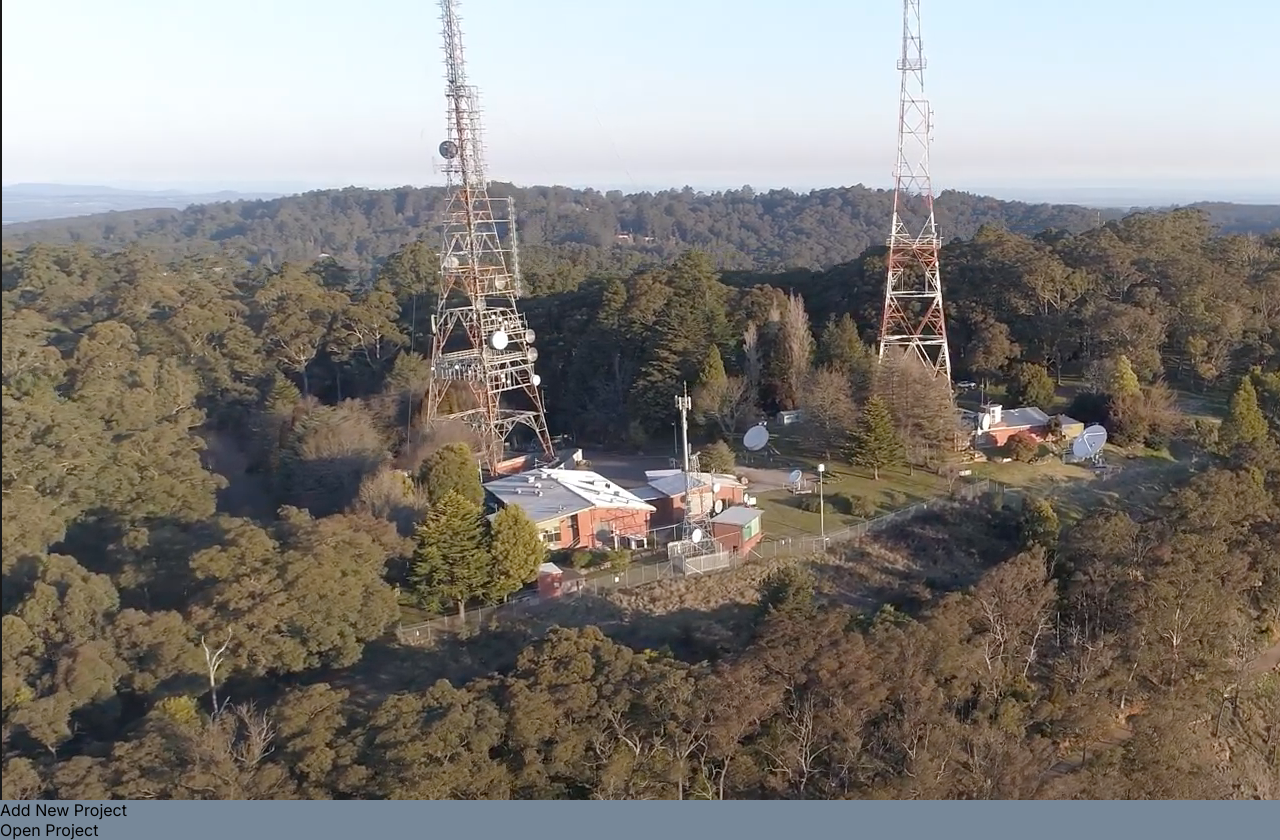
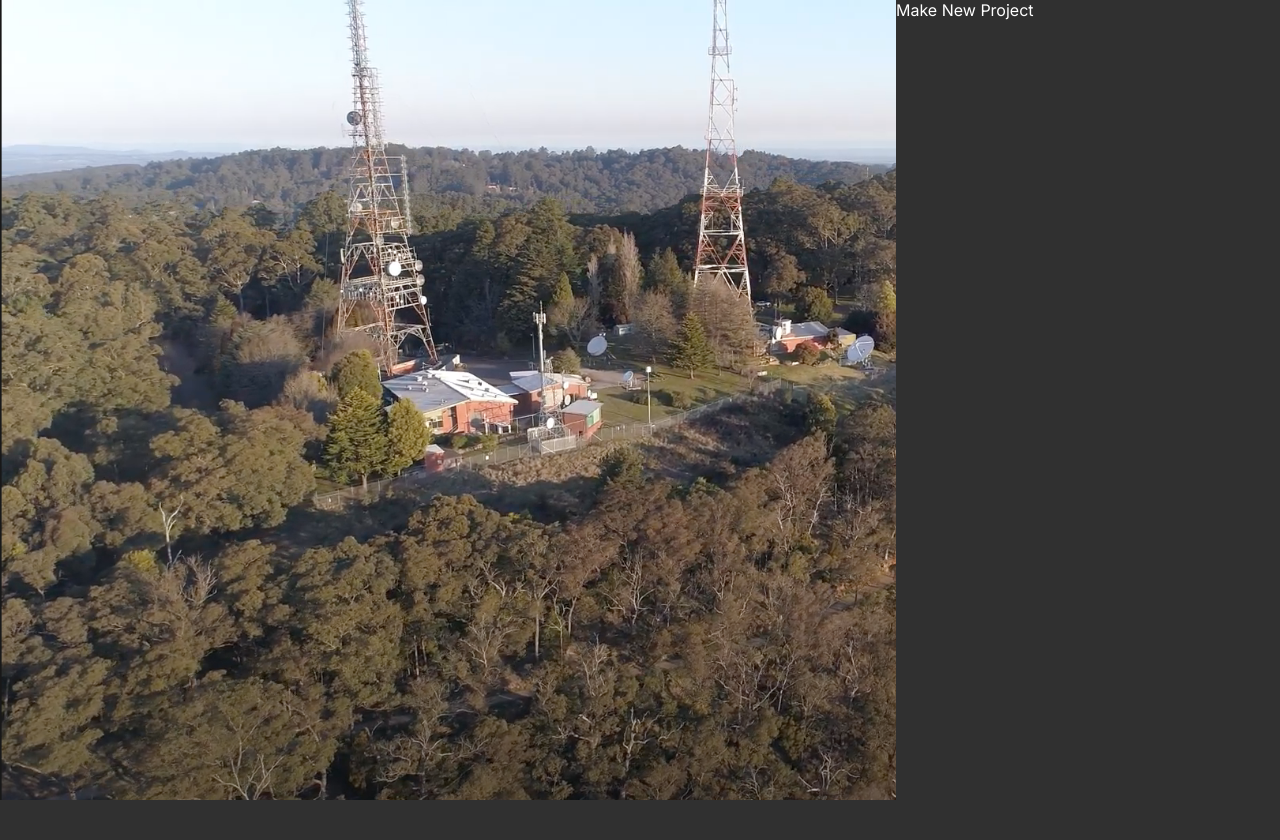
Before and after one commit to JT-Potato/Workflow, a Flask app: page / in a window 1280 px wide. After the commit the page ends 800 px from the top, so only its background shows below. Run offline with Flask 2, Linux system fonts and the light colour scheme.

Commit message:
Removed fade in for simplicity

```diff
--- a/templates/index.html
+++ b/templates/index.html
@@ -5,35 +5,25 @@
     </head>
     <body onload="earlyPageLoad()" class="">
         <img id="bootup" src="/static/spudsquad.png" style="background-color: black;"></img>
-        <div id="background" class="hide" style="background-image: url('/static/image.png')">
-            <div id="splashid" class="splash hide">
-                <h1 style="margin: auto;">Welcome to Workflow One</h1>
-            </div>
+        <div id="background" class="fade_hide">
             <div class="menu">
                 <div class="item">
-                    <p>Add New Project</p>
+                    Make New Project
                 </div>
-                <div class="item">
-                    <p>Open Project</p>
-                </div>
-            </div>
             </div>
         </div>
         <script>
-            var e = document.getElementById("splashid");
             var e2 = document.getElementById("background");
             var e3 = document.getElementById("everything-else");
             var bootup = document.getElementById("bootup")
             function earlyPageLoad() {
-                setTimeout(() => { bootup.classList.add("hide") }, 1000);
+                setTimeout(() => { bootup.classList.add("fade_hide") }, 1000);
                 setTimeout(() => { pageLoad() }, 2000);
             }
             function pageLoad() {
-                bootup.classList.add("bootup_hide")
-                e.classList.remove("hide");
-                e2.classList.remove("hide");
-                setTimeout(() => { e.classList.add("hide") }, 2000);
-                setTimeout(() => { e3.classList.remove("hide") }, 2000);
+                bootup.classList.add("vanish")
+                e2.classList.remove("fade_hide");
+                setTimeout(() => { e3.classList.remove("fade_hide") }, 2000);
             }
         </script>
     </body>
@@ -49,18 +39,27 @@
         .splash {
             text-align: center; max-width: 100vw; height: 100%; display: flex; flex-direction: column; align-items: center;
         }
-        .hide {
+        .fade_hide {
             transition-duration: 1s;
             opacity: 0;
         }
         #background {
-            transition-duration: 1s;
+            background-image: url('/static/image.png'); background-repeat: no-repeat; background-size: cover;
+            width: 100vw;
+            height: 100vh;
+            display: flex;
+            flex-direction: row;
+            justify-content: right;
         }
-        .bootup_hide {
+        .vanish {
             display: none;
         }
         .menu {
-            background-color: lightslategray;
+            background-color: #303030;
+            max-width: 500px;
+            width: 30vw;
+            height: auto;
+            color: white;
         }
     </style>
 </html>
```
